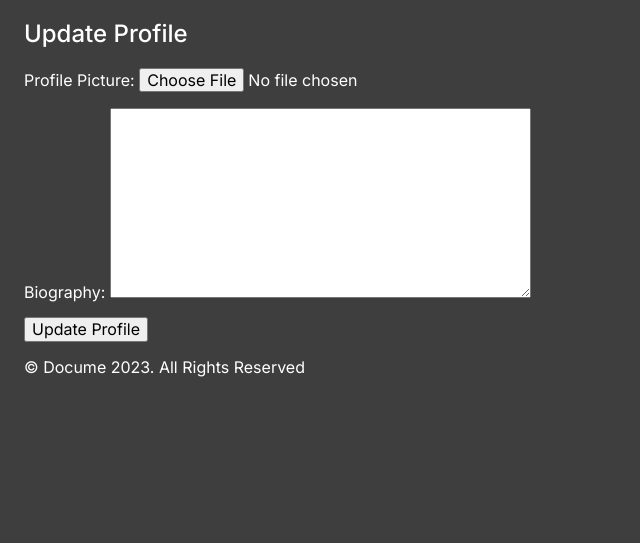
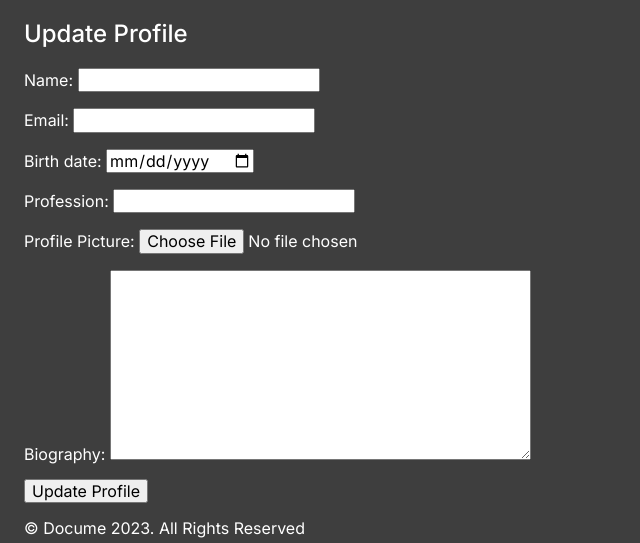
Before and after one commit to saamauro92/docume, a Django app: page /update_profile/1 in a window 1280 px wide. Shown: the part 83-626 px from the top of the page, without its empty margins (0-640 px from the left). Run offline with Django 3.2, Linux system fonts and the light colour scheme; the visitor is signed in with stand-in values (Sample User, id 1); style sheets or scripts are compiled from the project's sources; some libraries are stand-ins or nearby versions.

Commit message:
Add completed form to update profile information

```diff
--- a/docuapp/admin.py
+++ b/docuapp/admin.py
@@ -2,7 +2,6 @@ from django.contrib import admin
 from .models import DocPost, Comment, Profile
 from django_summernote.admin import SummernoteModelAdmin
 
-# Register your models here.
 
 @admin.register(DocPost)
 
--- a/docuapp/forms.py
+++ b/docuapp/forms.py
@@ -2,9 +2,15 @@ from django import forms
 from django_summernote.widgets import SummernoteWidget
 from .models import Profile
 
+
 class ProfilePicForm(forms.ModelForm):
-    image = forms.ImageField(label="Profile Picture")
-    bio = forms.CharField(widget=SummernoteWidget(), label="Biography")
+    image = forms.ImageField(label="Profile Picture", required=False)
+    bio = forms.CharField(widget=SummernoteWidget(), label="Biography", required=False)
+    birth_date = forms.DateField(widget=forms.TextInput(attrs={'class': 'form-control', 'type':'date'}),required=False )
+    title = forms.CharField(label="Profession" ,required=False)
+    name = forms.CharField(label="Name", required=False)
+    email = forms.EmailField(label="Email", required=False)
+
     class Meta:
         model = Profile
-        fields = ('image', 'bio')
+        fields = ('name', 'email', 'birth_date', 'title', 'image', 'bio', )
--- a/docuapp/views.py
+++ b/docuapp/views.py
@@ -70,8 +70,6 @@ class ProfileView(LoginRequiredMixin, View):
                              }
                            )
 
-
-
 class DeleteDocPost(LoginRequiredMixin, generic.DeleteView):
     """
     User authenticated can delete DocPost from their profile
@@ -83,9 +81,6 @@ class DeleteDocPost(LoginRequiredMixin, generic.DeleteView):
     def delete(self, request, *args, **kwargs):
         return super(DeleteDocPost, self).delete(request, *args, kwargs)
 
-
-
-
 class UpdateProfile(LoginRequiredMixin, generic.UpdateView):
     """
     Authenticated user can update profile information
@@ -95,10 +90,15 @@ class UpdateProfile(LoginRequiredMixin, generic.UpdateView):
     template_name = 'account/update_profile.html'
     success_url = reverse_lazy('view_profile')
 
+    def get_object(self, queryset=None):
+        return self.request.user.profile
+
+    def get(self, request, *args, **kwargs):
+        self.object = self.get_object()
+        form = self.get_form()
+
+        return self.render_to_response(self.get_context_data(form=form, object=self.object))
 
     def form_invalid(self, form):
            form.instance.user = self.request.user
            return super().form_valid(form)
-
-    def get_object(self, queryset=None):
-          return self.request.user.profile
```
Also changed, not shown: templates/account/profile.html (+4 -5 lines).
